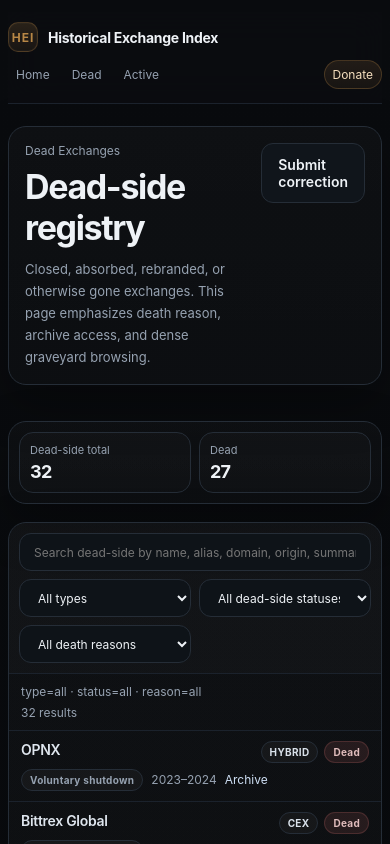
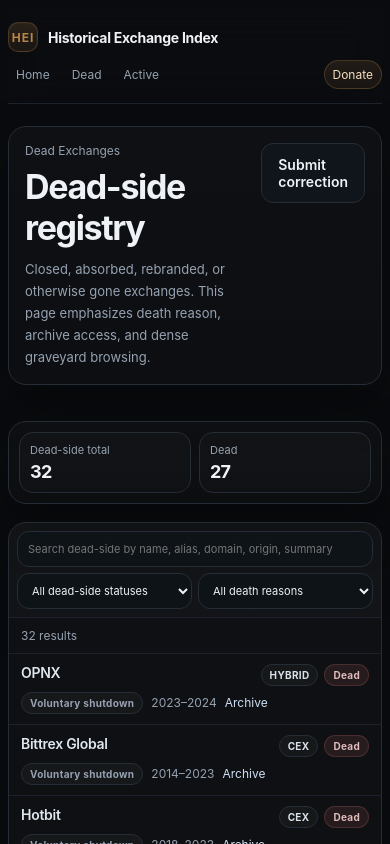
Before and after one commit to badjoke-lab/historical-exchange-index, a Next.js app: page /dead in a window 390 px wide. Shown: the top 844 px of the page. Built offline with nearby package versions, Linux system fonts and the light colour scheme.

Commit message:
HEI: compress mobile controls and hide secondary mobile filters

```diff
--- a/src/app/globals.css
+++ b/src/app/globals.css
@@ -880,6 +880,26 @@ tbody tr:hover {
     font-size: 13px;
   }
 
+  .controls {
+    grid-template-columns: 1fr 1fr;
+    gap: 6px;
+    padding: 8px;
+  }
+
+  .controls .field {
+    height: 36px;
+    font-size: 11px;
+    padding: 0 10px;
+  }
+
+  .controls .mobile-hide {
+    display: none;
+  }
+
+  .results-meta div:first-child {
+    display: none;
+  }
+
   .record-domain {
     flex-basis: 100%;
   }
--- a/src/components/registry/active-explorer-client.tsx
+++ b/src/components/registry/active-explorer-client.tsx
@@ -117,7 +117,7 @@ export default function ActiveExplorerClient({ entities, summary }: Props) {
           </div>
 
           <select
-            className="field"
+            className="field mobile-hide"
             value={typeFilter}
             onChange={(event) => setTypeFilter(event.target.value as TypeFilter)}
           >
--- a/src/components/registry/dead-explorer-client.tsx
+++ b/src/components/registry/dead-explorer-client.tsx
@@ -117,7 +117,7 @@ export default function DeadExplorerClient({ entities, summary }: Props) {
           </div>
 
           <select
-            className="field"
+            className="field mobile-hide"
             value={typeFilter}
             onChange={(event) => setTypeFilter(event.target.value as TypeFilter)}
           >
--- a/src/components/registry/registry-explorer-client.tsx
+++ b/src/components/registry/registry-explorer-client.tsx
@@ -212,7 +212,7 @@ export default function RegistryExplorerClient({ entities, summary, archiveCover
             </select>
 
             <select
-              className="field"
+              className="field mobile-hide"
               value={sortMode}
               onChange={(event) => setSortMode(event.target.value as SortMode)}
             >
```
